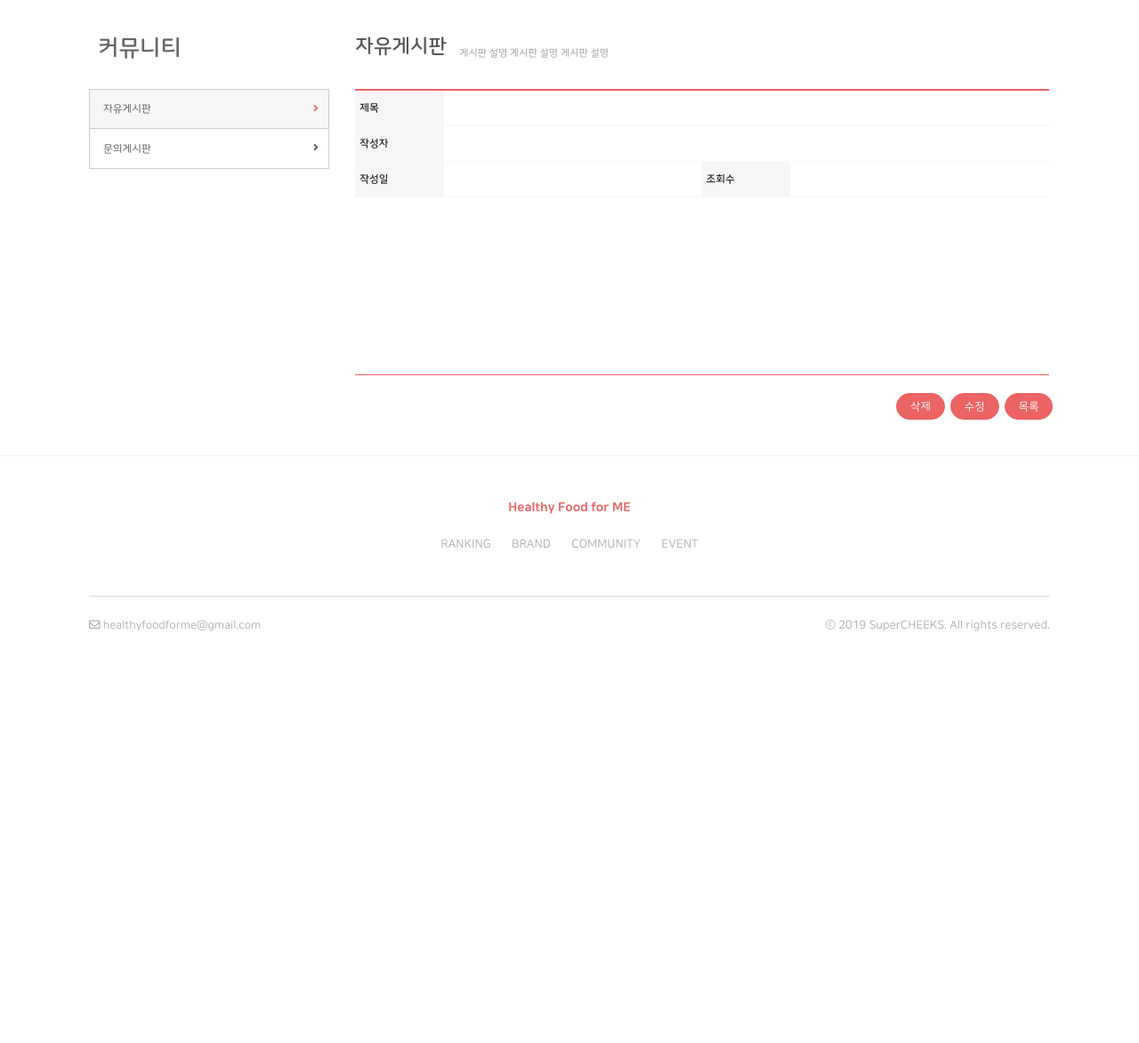
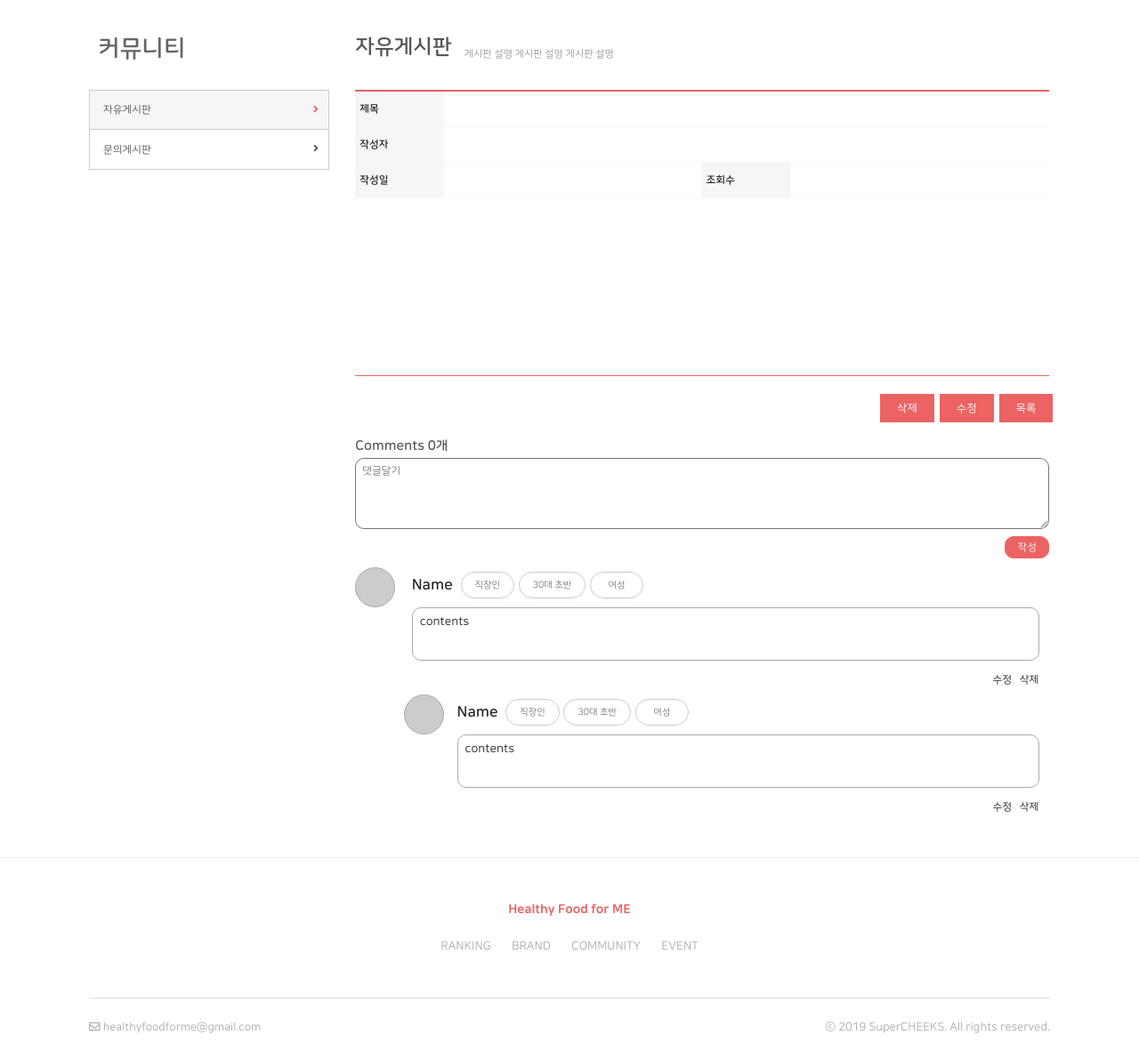
Before and after one commit to supercheeks/W-healthy-food-for-me, a PHP site: page /page/board/view.php?idx=1 in a window 1280 px wide. Shown: the part 372-1545 px from the top of the page at 89% size. Before the commit the page ends 1082 px from the top, so only its background shows below. Run offline with PHP 8.4, Linux system fonts and the light colour scheme; data that the repository does not hold is empty.

Commit message:
community update

```diff
--- a/css/sub.css
+++ b/css/sub.css
@@ -188,7 +188,6 @@
                     #sub.rankingView > .contents .w100 > .review > .contents > .list > .contents > ul > li > .chosen > div > ul > li > ul > li:nth-child(2) { background: #eb6363; color: white; border: none; }
 
 
-=======
 .review { margin-top: 50px; }
 .review h4 { font-size: 1.6em; font-family: "SquareB";}
     .review > div {}
@@ -250,7 +249,6 @@
                             .review > .right > div.reviewList > ul > li > p span { background: #eb6363; color: white; padding: 5px 10px; border-radius: 3px; font-size: 0.9em; border: 1px solid #e56161; margin-right: 5px;}
                         .review > .right > div.reviewList > ul > li > .reviewRating {}
                         .review > .right > div.reviewList > ul > li.naver {}
->>>>>>> ad3d3cf1f355d368d7011a1d49805b994153142d
 
 /* page/event/index.php */
 #sub.ranking > .contents .w100 > .list { padding-top: 30px; }
@@ -268,8 +266,8 @@
 
 /* page/board/index.php */
 #sub.community > .contents .w100 > .list { width: 25%; margin-right: -4px; }
-#sub.community > .contents .w100 > .list > h3 { font-family: SquareB; font-size: 2em; text-align: left; color: #666; padding-bottom: 30px; padding-left: 10px; }
-#sub.community > .contents .w100 > .list > ul > li { border: 1px solid #ccc; padding: 15px; font-size: 0.97em; background: #fff; cursor: pointer; }
+#sub.community > .contents .w100 > .list > h3 { font-family: SquareB; font-size: 2.1em; text-align: left; color: #666; padding-bottom: 30px; padding-left: 10px; }
+#sub.community > .contents .w100 > .list > ul > li { border: 1px solid #ccc; padding: 15px; background: #fff; cursor: pointer; }
 #sub.community > .contents .w100 > .list > ul > li:first-child { border-bottom: none; }
 #sub.community > .contents .w100 > .list > ul > li > div, i { vertical-align: middle; color: #555; }
 #sub.community > .contents .w100 > .list > ul > li > i { float: right; }
@@ -278,19 +276,21 @@
 
 
 #sub.community > .contents .w100 > .board { width: 75%; margin-right: -4px; padding-left: 30px; }
-#sub.community > .contents .w100 > .board > h5 { font-size: 1.8em; font-family: SquareB; color: #555; padding-right: 15px; vertical-align: bottom; }
-#sub.community > .contents .w100 > .board > div { color: #999; font-size: 0.9em; vertical-align: bottom; }
+#sub.community > .contents .w100 > .board > h5 { font-size: 1.9em; font-family: SquareB; color: #555; padding-right: 15px; vertical-align: bottom; }
+#sub.community > .contents .w100 > .board > div { color: #999; vertical-align: bottom; }
 #sub.community > .contents .w100 > .board > table { margin-top: 33px; border-collapse: collapse; width: 100%; margin-bottom: 15px; }
-#sub.community > .contents .w100 > .board > table th { border-top: 2px solid #eb6363; border-bottom: 1px solid #ccc; text-align: center; line-height: 50px; width: 5%; }
+#sub.community > .contents .w100 > .board > table th { border-top: 2px solid #eb6363; border-bottom: 1px solid #ccc; text-align: center; line-height: 50px; width: 5%; font-size: 1.1em; }
 #sub.community > .contents .w100 > .board > table th:nth-child(2) { width: 30%; }
 #sub.community > .contents .w100 > .board > table td { border-bottom: 1px solid #ccc; width: 100px; text-align: center; line-height: 35px; }
 #sub.community > .contents .w100 > .board > table td:nth-child(2) { text-align: left; }
-#sub.community > .contents .w100 > .board > a {  }
-#sub.community > .contents .w100 > .board > a:last-child { float: right; border: 1px solid #eb6363; background: #eb6363; color: white; width: auto; padding: 10px 20px; border-radius: ; font-size: 0.9em; }
+#sub.community > .contents .w100 > .board > div { text-align: center; padding-top: 10px; }
+#sub.community > .contents .w100 > .board > div > a { border: 1px solid #eb6363; width: 25px; height: 25px; margin: 0px 3px; text-align: center; line-height: 25px; }
+#sub.community > .contents .w100 > .board > div > a:nth-child(3) { background: #eb6363; color: white; }
+#sub.community > .contents .w100 > .board > a { float: right; background: #eb6363; border: 1px solid #eb6363; color: white; width: auto; padding: 10px 20px; }
 
 /* page/board/view.php */
 #sub.community > .contents .w100 > .view > .title { padding-bottom: 30px; }
-#sub.community > .contents .w100 > .view > .title > h5 { font-size: 1.8em; font-family: SquareB; color: #555; padding-right: 15px; vertical-align: bottom; }
+#sub.community > .contents .w100 > .view > .title > h5 { font-size: 1.9em; font-family: SquareB; color: #555; padding-right: 15px; vertical-align: bottom; }
 #sub.community > .contents .w100 > .view > .title > div { color: #999; font-size: 0.9em; vertical-align: bottom; }
 #sub.community > .contents .w100 > .view { width: 75%; margin-right: -4px; padding-left: 30px; }
 #sub.community > .contents .w100 > .view > div:nth-child(2) > div { width: 100%; border-bottom: 1px solid #F7F5F8; }
@@ -300,13 +300,31 @@
 #sub.community > .contents .w100 > .view > div:nth-child(2) > .view { width: 50%; }
 #sub.community > .contents .w100 > .view > div:nth-child(2) > .title { border-top: 2px solid #eb6363; margin-top: 4px; }
 #sub.community > .contents .w100 > .view > div:nth-child(2) > div:last-child { padding: 5px; min-height: 200px; border-bottom: 1px solid #eb6363; margin-bottom: 20px; line-height: 20px; white-space: pre-line; font-size: 1.1em; }
-#sub.community > .contents .w100 > .view > a { width: auto; background: #eb6363; border-radius: 20px; color: white; float: right; cursor: pointer; padding: 7px 15px; border: 1px solid #eb6363; margin-left: 10px;}
+#sub.community > .contents .w100 > .view > a { width: auto; background: #eb6363; color: white; float: right; cursor: pointer; padding: 8px 18px; border: 1px solid #eb6363; margin-left: 10px;}
+
+#sub.community > .contents .w100 > .view > div.comments { padding-top: 50px; }
+#sub.community > .contents .w100 > .view > div.comments > div:first-child { font-family: SquareB; font-size: 1.2em; color: #555; padding-bottom: 5px; }
+#sub.community > .contents .w100 > .view > div.comments > div:nth-child(2) > textarea { min-height: 80px; padding: 7px; border-radius: 10px; }
+#sub.community > .contents .w100 > .view > div.comments > div:nth-child(2) > button { float: right; width: 50px; padding: 5px 0px; border: 1px solid #eb6363; border-radius: 10px; color: white; background: #eb6363; margin-top: 5px; cursor: pointer; }
+#sub.community > .contents .w100 > .view > div.comments > ul { padding-top: 20px; }
+#sub.community > .contents .w100 > .view > div.comments > ul > li { padding: 20px 0px; }
+#sub.community > .contents .w100 > .view > div.comments > ul > li > div > div:first-child { width: 7%; }
+#sub.community > .contents .w100 > .view > div.comments > ul > li > div > div:first-child > div.image { border: 1px solid #aaa; background: #ccc; border-radius: 40px; width: 45px; height: 45px; }
+#sub.community > .contents .w100 > .view > div.comments > ul > li > div > div.contents { padding: 5px 10px; width: 93%; }
+#sub.community > .contents .w100 > .view > div.comments > ul > li > div > div.contents > div.name { font-size: 1.5em; font-family: SquareB; padding-right: 10px; vertical-align: middle; }
+#sub.community > .contents .w100 > .view > div.comments > ul > li > div > div.contents > ul.tag { vertical-align: middle; }
+#sub.community > .contents .w100 > .view > div.comments > ul > li > div > div.contents > .text { min-height: 60px; border: 1px solid #aaa; border-radius: 10px;  padding: 8px; font-size: 1.2em; margin: 10px 0px; }
+#sub.community > .contents .w100 > .view > div.comments > ul > li > div > div.contents > div:last-child { text-align: right; }
+#sub.community > .contents .w100 > .view > div.comments > ul > li > div > div.contents > div:last-child > a { font-size: 1.1em; padding: 5px; }
+#sub.community > .contents .w100 > .view > div.comments > ul > li > div > div.contents > div:last-child > a:hover { text-decoration-line: underline; transition: all .3s; }
+
+#sub.community > .contents .w100 > .view > div.comments > ul > li > .subcomment { width: 93%; float: right; }
 
 /* page/board/write.php */
 #sub.community > .contents .w100 > .board > .write { margin-top: 30px; padding-top: 20px; border-top: 2px solid #eb6363; }
-#sub.community > .contents .w100 > .board > .write > form > ul > li { font-size: 1.5em; font-family: SquareB; padding: 5px 5px; }
+#sub.community > .contents .w100 > .board > .write > form > ul > li { font-size: 1.5em; font-family: SquareB; padding: 5px 5px; text-align: left; }
 #sub.community > .contents .w100 > .board > .write > form > ul > li > input { font-size: 0.8em; padding: 5px; order: 1px solid #ccc; margin: 10px 0px; }
 #sub.community > .contents .w100 > .board > .write > form > ul > li:last-child > textarea { font-size: 0.8em; margin: 10px 0px; padding: 5px; height: 200px; }
 #sub.community > .contents .w100 > .board > .write > form > ul > li:last-child { border-bottom: 1px solid #eb6363; margin-bottom: 20px; }
-#sub.community > .contents .w100 > .board > .write > form > button { width: auto; background: #eb6363; border: 1px solid #eb6363; color: white; cursor: pointer; float: right; padding: 7px 15px; border-radius: 20px; }
-#sub.community > .contents .w100 > .board > .write > a { width: auto; background: #eb6363; border: 1px solid #eb6363; color: white; cursor: pointer; float: right; padding: 7px 15px; border-radius: 20px; margin-right: 10px; }
+#sub.community > .contents .w100 > .board > .write > form > button { width: auto; background: #eb6363; border: 1px solid #eb6363; color: white; float: right; padding: 10px 25px; }
+#sub.community > .contents .w100 > .board > .write > form > a { width: auto; height: auto; background: #eb6363; border: 1px solid #eb6363; color: white; float: right; padding: 10px 25px; margin-right: 10px; }
--- a/page/board/view.php
+++ b/page/board/view.php
@@ -60,6 +60,59 @@ include $_SERVER["DOCUMENT_ROOT"]."/include/subHeader.php";
                 <a href="/page/board/index.php" class="inlineBlock">목록</a>
                 <a href="#" class="inlineBlock">수정</a>
                 <a href="/page/board/delete.php?idx=<?php echo $row['idx']; ?>" class="inlineBlock">삭제</a>
+                <div class="comments">
+                   <?php
+                    $sql = " select count(*) from comment where post=?";
+                    $totals = $pdo -> prepare($sql);
+                    $totals -> execute(array($idx));
+                    $total = $totals -> fetchColumn();
+                    ?>
+                    <div>Comments <?php echo $total ?>개</div>
+                    <div>
+                        <textarea type="text" placeholder="댓글달기" required></textarea>
+                        <button>작성</button>
+                    </div>
+                    <ul>
+                        <li>
+                            <div>
+                                <div class=inlineBlock>
+                                <div class="image">&nbsp;</div>
+                                </div>
+                                <div class="contents inlineBlock">
+                                    <div class="name inlineBlock">Name</div>
+                                    <ul class="tag inlineBlock">
+                                        <li class="tagWhite inlineBlock">직장인</li>
+                                        <li class="tagWhite inlineBlock">30대 초반</li>
+                                        <li class="tagWhite inlineBlock">여성</li>
+                                    </ul>
+                                    <div class="text">contents</div>
+                                    <div>
+                                        <a href="#" class="inlineBlock">수정</a>
+                                        <a href="#" class="inlineBlock">삭제</a>
+                                    </div>
+                                </div>
+                            </div>
+                            <div class="subcomment">
+                                <div class=inlineBlock>
+                                    <div class="image">&nbsp;</div>
+                                </div>
+                                <div class="contents inlineBlock">
+                                    <div class="name inlineBlock">Name</div>
+                                    <ul class="tag inlineBlock">
+                                        <li class="tagWhite inlineBlock">직장인</li>
+                                        <li class="tagWhite inlineBlock">30대 초반</li>
+                                        <li class="tagWhite inlineBlock">여성</li>
+                                    </ul>
+                                    <div class="text">contents</div>
+                                    <div>
+                                        <a href="#" class="inlineBlock">수정</a>
+                                        <a href="#" class="inlineBlock">삭제</a>
+                                    </div>
+                                </div>
+                            </div>
+                        </li>
+                    </ul>
+                </div>
             </div>
         </div>
     </div>
--- a/page/board/write.php
+++ b/page/board/write.php
@@ -34,8 +34,8 @@ include $_SERVER["DOCUMENT_ROOT"]."/include/subHeader.php";
                             <li>내용 <textarea name="contents" placeholder="내용을 입력하세요" required></textarea></li>
                         </ul>
                         <button type="submit">작성</button>
+                        <a href="/page/board/index.php">목록</a>
                     </form>
-                    <a href="/page/board/index.php">목록</a>
                 </div>
             </div>
         </div>
```
Also changed, not shown: page/board/index.php (+14 -0 lines).
